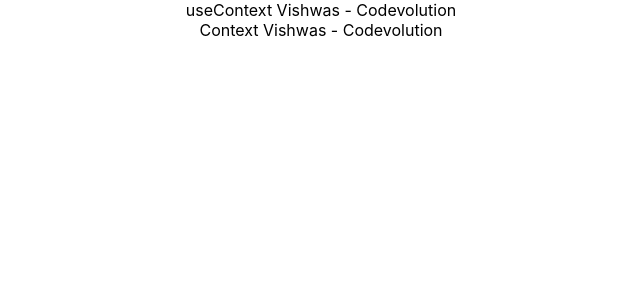
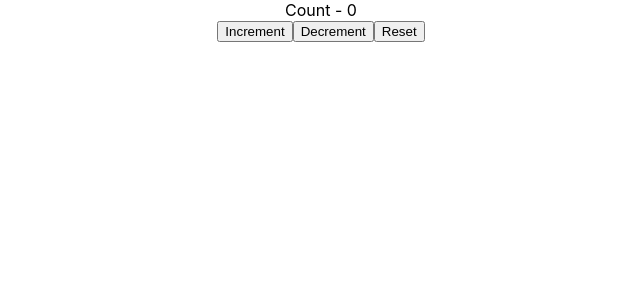
Before and after one commit to PlanZGit/ReactHook, a React (Create React App) app in the folder my-app/: page / in a window 1280 px wide. Shown: the top 300 px of the page, without its empty margins (319-959 px from the left). Built offline with nearby package versions, Linux system fonts and the light colour scheme.

Commit message:
useReducer Hook, component CounterOne.js example

```diff
--- a/my-app/src/App.js
+++ b/my-app/src/App.js
@@ -1,6 +1,7 @@
 import React from "react";
 import "./App.css";
-import ComponentC from "./components/ComponentC";
+// import ComponentC from "./components/ComponentC";
+import CounterOne from "./components/CounterOne";
 // import DataFetching from "./components/DataFetching";
 // import MouseContainer from "./components/MouseContainer";
 // import ClassCounterOne from "./components/ClassCounterOne";
@@ -15,8 +16,8 @@
 // import IntervalClassCounter from "./components/IntervalClassCounter";
 // import IntervalHookCounter from "./components/IntervalHookCounter";
 
-export const UserContext = React.createContext();
-export const ChannelContext = React.createContext();
+// export const UserContext = React.createContext();
+// export const ChannelContext = React.createContext();
 
 function App() {
   return (
@@ -34,11 +35,12 @@
       {/* <IntervalClassCounter /> */}
       {/* <IntervalHookCounter /> */}
       {/* <DataFetching /> */}
-      <UserContext.Provider value={"Vishwas"}>
+      {/* <UserContext.Provider value={"Vishwas"}>
         <ChannelContext.Provider value={"Codevolution"}>
           <ComponentC />
         </ChannelContext.Provider>
-      </UserContext.Provider>
+      </UserContext.Provider> */}
+      <CounterOne />
     </div>
   );
 }
--- /dev/null
+++ b/my-app/src/components/CounterOne.js
@@ -0,0 +1,29 @@
+import React, { useReducer } from "react";
+
+const initialState = 0;
+const reducer = (state, action) => {
+  switch (action) {
+    case "increment":
+      return state + 1;
+    case "decrement":
+      return state - 1;
+    case "reset":
+      return initialState;
+    default:
+      return state;
+  }
+};
+
+function CounterOne() {
+  const [count, dispatch] = useReducer(reducer, initialState);
+  return (
+    <div>
+      <div>Count - {count}</div>
+      <button onClick={() => dispatch("increment")}>Increment</button>
+      <button onClick={() => dispatch("decrement")}>Decrement</button>
+      <button onClick={() => dispatch("reset")}>Reset</button>
+    </div>
+  );
+}
+
+export default CounterOne;
```
Also changed, not shown: 2 other files (tests, documents, lock files or other folders).
